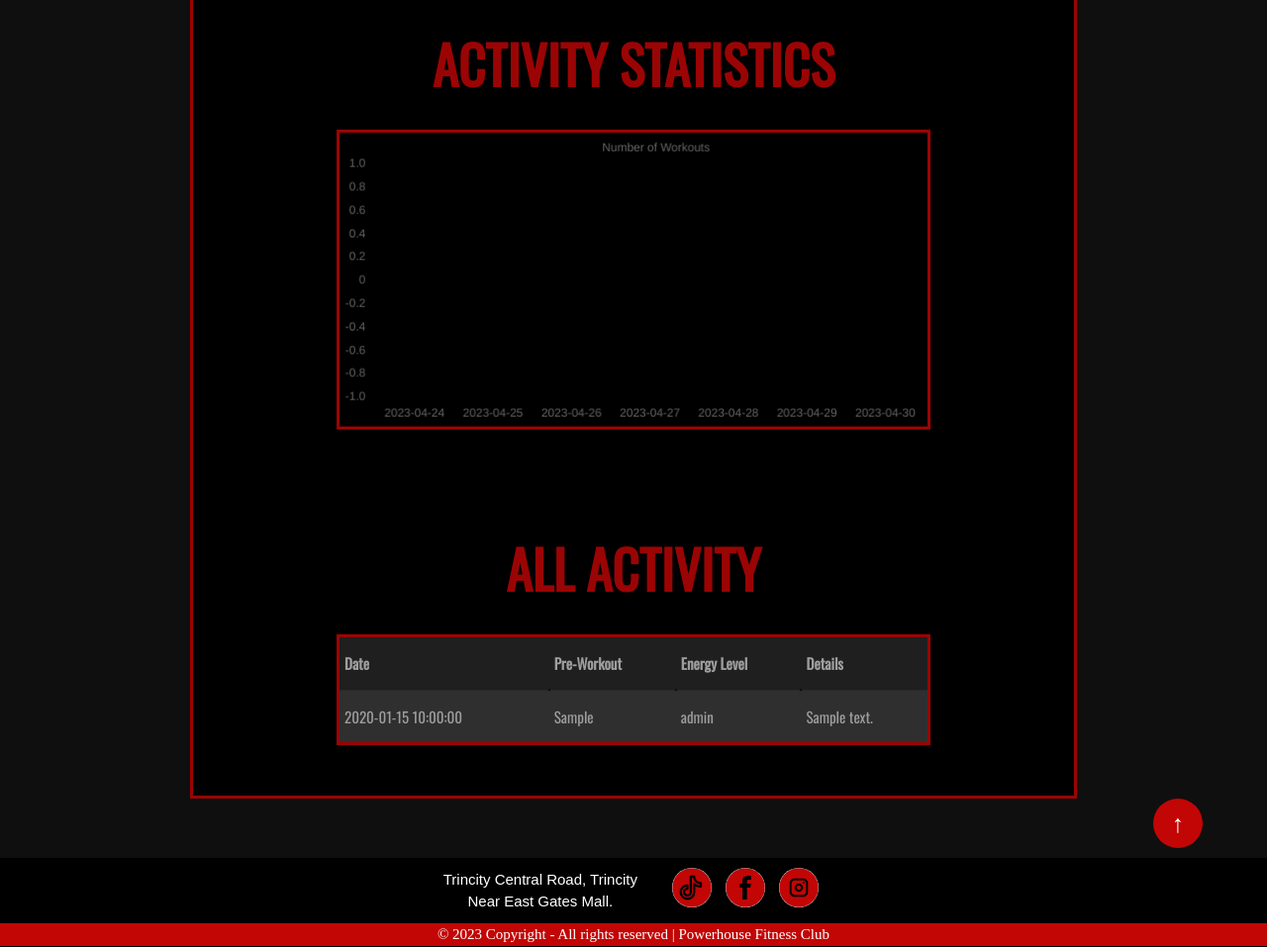
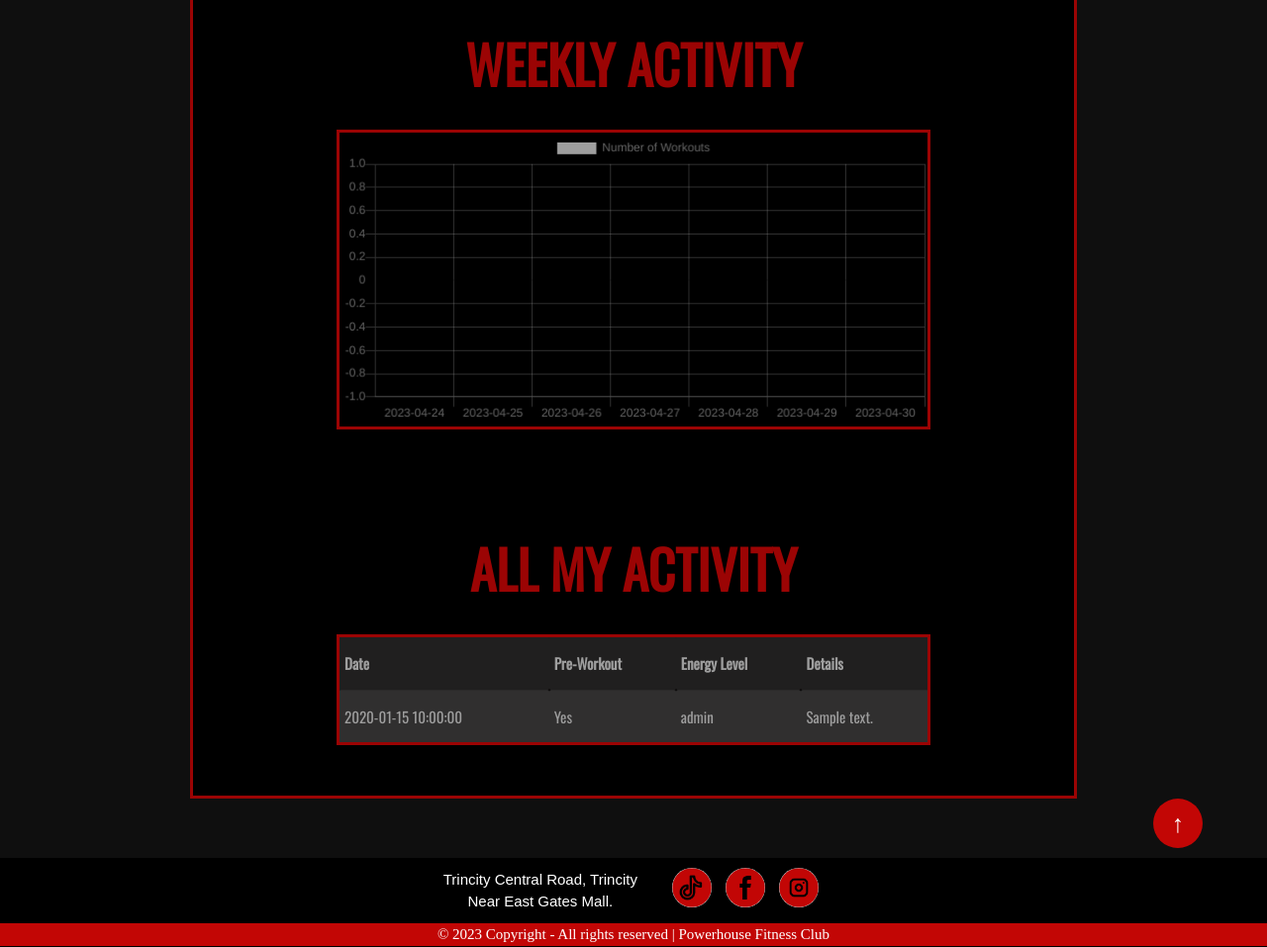
Before and after one commit to MadMoose02/Power-House-Fitness-Club, a Python web app: template App/templates/activtiy-tracking.html in a window 1280 px wide. Shown: the part 553-1510 px from the top of the page at 99% size. Run offline with Jinja, Linux system fonts and the light colour scheme; the template is opened without the code that fills it: most values are stand-ins (such as "Sample title", 1, 10 or a date in 2020).

Commit message:
Changed colour scheme of chart

```diff
--- a/App/templates/activtiy-tracking.html
+++ b/App/templates/activtiy-tracking.html
@@ -10,19 +10,19 @@
     <section class="img-container">
         <img class="about-img" src="https://www.w3schools.com/howto/img_nature_wide.jpg">
         <div class="centered">
-            <h2><b>THIS WEEK'S ACTIVITY</b></h2>
+            <h2><b>KEEP CHECK OF YOUR FITNESS ACTIVITY</b></h2>
             <p>Keep track of your activty to stay ahead of the game <br>
                 and achieve your fitness goals!</p>
         </div>
     </section>
     <section id="wallet-content" >
         <section id="all-activity">
-            <h2><b>ACTIVITY STATISTICS</b></h2>
+            <h2><b>WEEKLY ACTIVITY</b></h2>
             <div class="card">
                 <canvas id="activity-chart"></canvas>
             </div>
             <br><br>
-            <h2><b>ALL ACTIVITY</b></h2>
+            <h2><b>ALL MY ACTIVITY</b></h2>
             <div id="activity-table" class="card">
                 <table>
                     <tr>
@@ -34,7 +34,7 @@
                     {% for activity in activities %}
                         <tr>
                             <td>{{ activity.date }}</td>
-                            <td>{{ activity.pre_workout }}</td>
+                            <td>{{ "Yes" if activity.pre_workout else "No" }}</td>
                             <td>{{ activity.energy_level }}</td>
                             <td>{{ activity.details }}</td>
                     {% endfor %}
@@ -90,11 +90,26 @@
                     datasets: [
                         {
                             label: "Number of Workouts",
-                            pointRadius: 4,
-                            pointBackgroundColor: "rgba(0,0,255,1)",
+                            backgroundColor: "rgba(158, 158, 158, 1)",
                             data: data.map(count => count)
                         }
                     ]
+                },
+                options: {
+                    scales: {
+                        yAxes: [{
+                            gridLines: {
+                                display: true,
+                                color: "rgba(158, 158, 158, 0.3)"
+                            }
+                        }],
+                        xAxes: [{
+                            gridLines: {
+                                display: true,
+                                color: "rgba(158, 158, 158, 0.3)"
+                            }
+                        }]
+                    }
                 }
             }
         );
```
